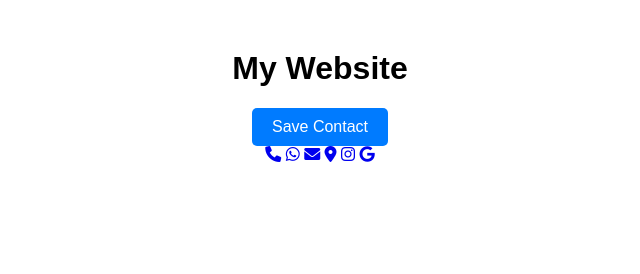
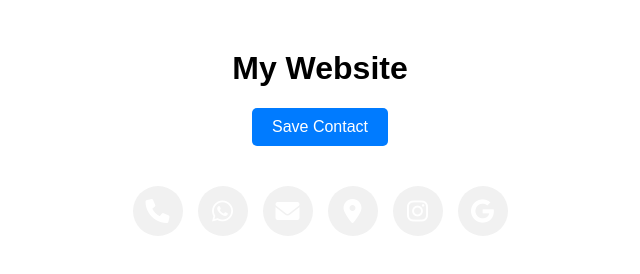
Before and after one commit to SravanthDev/z, a plain HTML site: page index.html in a window 1280 px wide. Shown: the whole page, without its empty margins (320-960 px from the left). Drawn offline with Linux system fonts and the light colour scheme.

Commit message:
Update styles.css

```diff
--- a/styles.css
+++ b/styles.css
@@ -12,8 +12,40 @@ button {
     border: none;
     border-radius: 5px;
     cursor: pointer;
+    margin-bottom: 20px;
 }
 
 button:hover {
     background-color: #0056b3;
 }
+
+.button-container {
+    display: flex;
+    justify-content: center;
+    gap: 15px;
+    margin-top: 20px;
+}
+
+.action-button {
+    display: inline-block;
+    width: 50px;
+    height: 50px;
+    background-color: #f1f1f1;
+    color: #fff;
+    border-radius: 50%;
+    display: flex;
+    align-items: center;
+    justify-content: center;
+    font-size: 24px;
+    text-decoration: none;
+    transition: background-color 0.3s ease;
+}
+
+.action-button:hover {
+    background-color: #007BFF;
+}
+
+.action-button i {
+    margin: 0;
+    padding: 0;
+}
```
